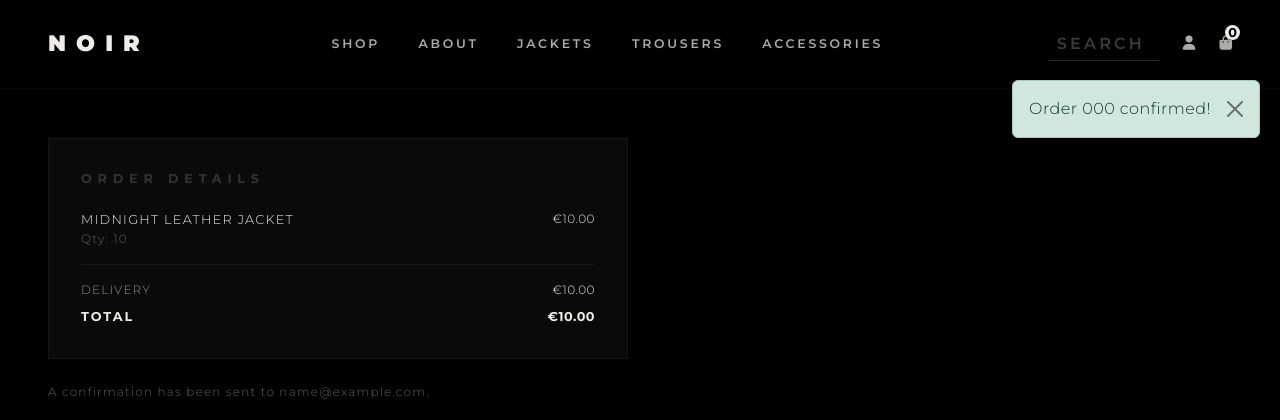
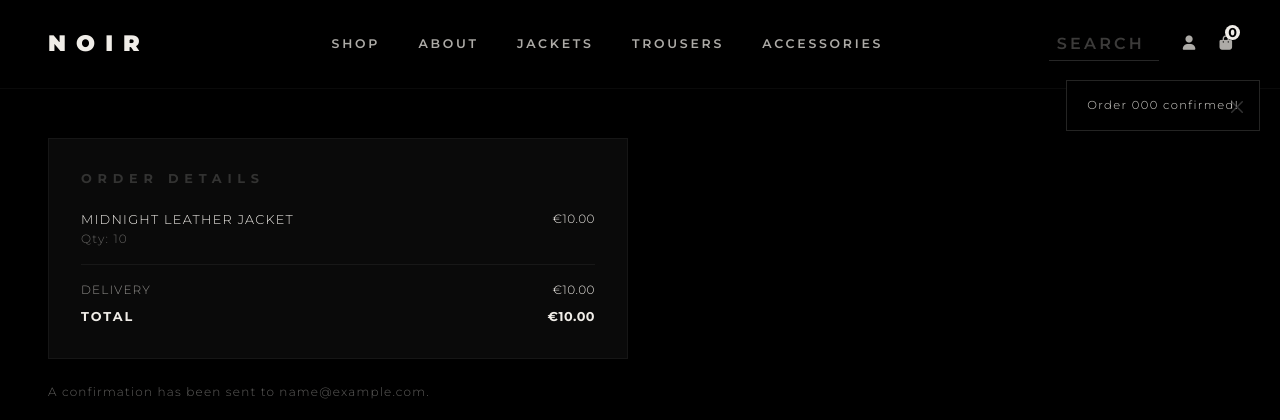
Before and after one commit to oliveiracle/noir-store, a Django app: page /checkout/success/000/ in a window 1280 px wide. Shown: the top 420 px of the page. Run offline with Django 5.2, Linux system fonts and the light colour scheme; data comes from the database, SQL or seed files in the repository; tables that the repository leaves empty hold one stand-in row (values such as "Sample post").

Commit message:
Style notification toasts to match NOIR aesthetic
Replace Bootstrap green alerts with black background and cream text.

```diff
--- a/static/css/base.css
+++ b/static/css/base.css
@@ -1136,6 +1136,21 @@ body {
     right: 20px;
     z-index: 9999;
     max-width: 350px;
+}
+
+.message-container .alert {
+    background: var(--black);
+    border: 1px solid rgba(240,237,232,0.15);
+    color: rgba(240,237,232,0.9);
+    font-family: var(--font);
+    font-size: 0.72rem;
+    letter-spacing: 0.12em;
+    border-radius: 0;
+    padding: 1rem 1.25rem;
+}
+
+.message-container .btn-close {
+    filter: invert(1) opacity(0.4);
 }
 
 /* ============================================================
```
